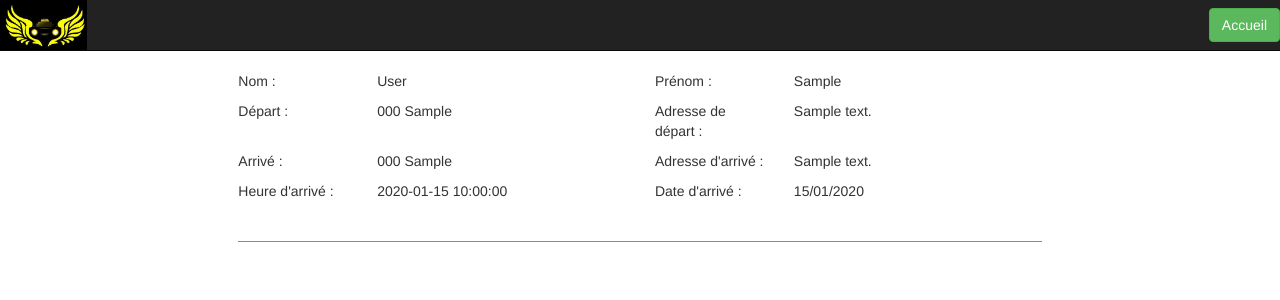
After one commit to QuentinRouhier/titrePro, a PHP site: page /organizer.php in a window 1280 px wide. The commit adds this page. Shown: the top 300 px of the page. Run offline with PHP 8.4, Linux system fonts and the light colour scheme; the visitor is signed in with stand-in values (Sample User, id 1); tables that the repository leaves empty or names only in its code hold one stand-in row (values such as "Sample post").

Commit message:
ajout de la page organizer

```diff
--- a/assets/css/style.css
+++ b/assets/css/style.css
@@ -26,7 +26,6 @@ hr:after {
     background: #f0f0f0;
     color: #8c8b8b;
     font-size: 18px;
-    border: yellow 1px solid;
 }
 .navbar-brand {
  padding: 0px;
--- /dev/null
+++ b/controller/organizerController.php
@@ -0,0 +1,4 @@
+<?php
+$booking = new booking();
+$booking->id = $_SESSION['id'];
+$getOrganizerById = $booking->getOrganizerById();
--- a/index.php
+++ b/index.php
@@ -44,7 +44,7 @@ include_once 'controller/indexController.php';
                     <ul class="nav navbar-nav navbar-right">
                         <?php if (!empty($_SESSION)) { ?>
                             <?php if (!empty($_SESSION['id_taxi_group'] == 1)) { ?>
-                                <a href="myBooking.php" class="btn btn-primary navbar-btn"><?= MY_DIARY ?></a>
+                                <a href="organizer.php" class="btn btn-primary navbar-btn"><?= ORGANIZER ?></a>
                             <?php } ?>
                             <a href="myBooking.php" title="Réservation" class="btn btn-default navbar-btn"><?= MY_BOOKING ?></a>
                             <a href="/modification" class="btn btn-success navbar-btn"><?= EDIT ?></a>
--- a/lang/FR_FR.php
+++ b/lang/FR_FR.php
@@ -59,7 +59,7 @@ define('SIGN_UP','Inscription');
 define('SIGN_IN','Connexion');
 define('LOG_OUT','Déconnexion');
 define('CLOSE','Fermer');
-define('MY_DIARY','Agenda');
+define('ORGANIZER','Agenda');
 define('MY_BOOKING','Mes réservation');
 define('EDIT','Profil');
 
@@ -67,7 +67,7 @@ define('DEPARTURE','Départ : *');
 define('ARRIVAL','Arrivé : *');
 define('TIME_ARRIVAL','Heure d\'arrivé : *');
 define('DATE_DEPARTURE','Date : *');
-define('TIME_OF_ARRIVAL','Heure d\'arrivé ');
+define('TIME_OF_ARRIVAL','Heure d\'arrivé :');
 define('DATE_OF_DEPARTURE','Date ');
 define('BOOKING','Réservation');
 
@@ -100,3 +100,9 @@ define('SEND','Envoyer');
 define('COMMENT','Commentaire');
 define('THE_COMMENT','Les commentaire(s) :');
 define('PUBLISH_DATE','posté le : ');
+define('ADDRESS_OF_DEPARTURE','Adresse de départ :');
+define('PLACE_ARRIVAL','Arrivé :');
+define('DEPARTURE_POSTAl_CODE','Départ :');
+define('ARRIVAL_POSTAl_CODE','Arrivé :');
+define('ADDRESS_OF_ARRIVAL','Adresse d\'arrivé :');
+define('DATE_OF_ARRIVAL','Date d\'arrivé :');
--- a/model/booking.php
+++ b/model/booking.php
@@ -48,4 +48,25 @@ class booking extends database {
         $queryResult->bindValue(':id_taxi_booked', $this->id_taxi_booked, PDO::PARAM_INT);
         return $queryResult->execute();
     }
+    public function getOrganizerById() {
+        $query = 'SELECT `taxi_booking`.`placeOfDeparture`'
+                . ', `taxi_booking`.`postalCodeDeparture`'
+                . ', `taxi_booking`.`addressPlaceOfDeparture`'
+                . ', `taxi_booking`.`arrivalPoint`'
+                . ', `taxi_booking`.`postalCodeArrivalPoint`'
+                . ', `taxi_booking`.`addressArrivalPoint`'
+                . ', `taxi_booking`.`timeOfArrival`'
+                . ', `taxi_booking`.`dateOfDepartur`'
+                . ', `taxi_users`.`firstName`'
+                . ', `taxi_users`.`lastName` '
+                . 'FROM `taxi_booking` '
+                . 'INNER JOIN `taxi_users` '
+                . 'ON `taxi_booking`.`id_taxi_users` = `taxi_users`.`id` '
+                . 'WHERE `taxi_booking`.`id_taxi_booked` = :id';
+        $queryResult = $this->pdo->prepare($query);
+        $queryResult->bindValue(':id', $this->id, PDO::PARAM_INT);
+        $queryResult->execute();
+        $result = $queryResult->fetchAll(PDO::FETCH_OBJ);
+        return $result;
+    }
 }
--- a/model/users.php
+++ b/model/users.php
@@ -196,6 +196,12 @@ class users extends database {
                 . ',`taxi_users`.`id`'
                 . ',`taxi_users`.`describeSociety`'
                 . ',`taxi_booking`.`dateOfDepartur`'
+                . ',`taxi_booking`.`placeOfDeparture`'
+                . ',`taxi_booking`.`postalCodeDeparture`'
+                . ',`taxi_booking`.`addressPlaceOfDeparture`'
+                . ',`taxi_booking`.`arrivalPoint`'
+                . ',`taxi_booking`.`postalCodeArrivalPoint`'
+                . ',`taxi_booking`.`addressArrivalPoint`'
                 . ',`taxi_booking`.`timeOfArrival` '
                 . 'FROM `taxi_users` '
                 . 'INNER JOIN `taxi_booking` '
--- a/myTaxiBooking.php
+++ b/myTaxiBooking.php
@@ -23,9 +23,8 @@ include_once 'controller/myTaxiBookingController.php';
             <div class="container-fluid">
                 <div class="navbar-header">
                     <div class="navbar-header">
-                        <a class="navbar-brand" href="#"><span class="signelogo">
-                                <img src="assets/images/logoTaxi.jpg" alt=""/>
-                            </span>
+                        <a class="navbar-brand" href="#">
+                            <img src="assets/images/logoTaxi.jpg" alt=""/>
                         </a>
                     </div>
                     <button type="button" class="navbar-toggle collapsed" data-toggle="collapse" data-target="#navbar-burger">
--- /dev/null
+++ b/organizer.php
@@ -0,0 +1,94 @@
+<?php
+session_start();
+//On inclut tous les fichiers nécessaires et dans le bon ordre.
+include_once 'configuration.php';
+include_once 'class/database.php';
+include_once 'lang/FR_FR.php';
+include_once 'model/users.php';
+include_once 'model/booking.php';
+include_once 'controller/organizerController.php';
+?>
+<!DOCTYPE html>
+<html>
+    <head>
+        <title>Mon agenda</title>
+        <meta charset="UTF-8"/>
+        <link href="assets/css/bootstrap.min.css" rel="stylesheet" type="text/css"/>
+        <link href="assets/css/style.css" rel="stylesheet" type="text/css"/>
+    </head>
+    <body>
+        <nav class="navbar navbar-inverse navbar-static-top" role="navigation">
+            <div class="container-fluid">
+                <div class="navbar-header">
+                    <div class="navbar-header">
+                        <a class="navbar-brand" href="#">
+                            <img src="assets/images/logoTaxi.jpg" alt=""/>
+                        </a>
+                    </div>
+                    <button type="button" class="navbar-toggle collapsed" data-toggle="collapse" data-target="#navbar-burger">
+                        <span class="sr-only">Toggle navigation</span>
+                        <span class="icon-bar"></span>
+                        <span class="icon-bar"></span>
+                        <span class="icon-bar"></span>
+                    </button>
+                </div>
+                <div class="collapse navbar-collapse" id="navbar-burger">
+                    <ul class="nav navbar-nav navbar-right">
+                        <a href="index.php" class="btn btn-success navbar-btn" >Accueil</a>
+                    </ul>
+                </div>
+            </div>
+        </nav>
+        <div class="container-fluid">
+            <div class="row col-lg-offset-2 col-sm-8 ">
+                <?php
+                foreach ($getOrganizerById as $organizer) {
+                    ?>
+                    <div class="row">
+                        <p class="control-label col-sm-2"><?= LAST_NAME ?></p>
+                        <div class="col-sm-4">
+                            <p><?= $organizer->lastName ?></p>
+                        </div>
+                        <p class="control-label col-sm-2"><?= FIRST_NAME ?></p>
+                        <div class="col-sm-4">
+                            <p><?= $organizer->firstName ?></p>
+                        </div>
+                    </div>
+                    <div class="row">
+                        <p class="control-label col-sm-2"><?= DEPARTURE_POSTAl_CODE ?></p>
+                        <div class="col-sm-4">
+                            <p><?= $organizer->postalCodeDeparture ?> <?= $organizer->placeOfDeparture ?></p>
+                        </div>
+                        <p class="control-label col-sm-2"><?= ADDRESS_OF_DEPARTURE ?></p>
+                        <div class="col-sm-4">
+                            <p><?= $organizer->addressPlaceOfDeparture ?></p>
+                        </div>
+                    </div>
+                    <div class="row">
+                        <p class="control-label col-sm-2"><?= ARRIVAL_POSTAl_CODE ?></p>
+                        <div class="col-sm-4">
+                            <p><?= $organizer->postalCodeArrivalPoint ?> <?= $organizer->arrivalPoint ?></p>
+                        </div>
+                        <p class="control-label col-sm-2"><?= ADDRESS_OF_ARRIVAL ?></p>
+                        <div class="col-sm-4">
+                            <p><?= $organizer->addressArrivalPoint ?></p>
+                        </div>
+                    </div>
+                    <div class="row">
+                        <p class="control-label col-sm-2"><?= TIME_OF_ARRIVAL ?></p>
+                        <div class="col-sm-4">
+                            <p><?= $organizer->timeOfArrival ?></p>
+                        </div>
+                        <p class="control-label col-sm-2"><?= DATE_OF_ARRIVAL ?></p>
+                        <div class="col-sm-4">
+                            <p><?= date_format(date_create($organizer->dateOfDepartur), 'd/m/Y') ?></p>
+                        </div>
+                    </div>
+                    <hr>
+                    <?php
+                }
+                ?>
+            </div>
+        </div>
+    </body>
+</html>
```
Also changed, not shown: myBooking.php (+24 -0 lines).
